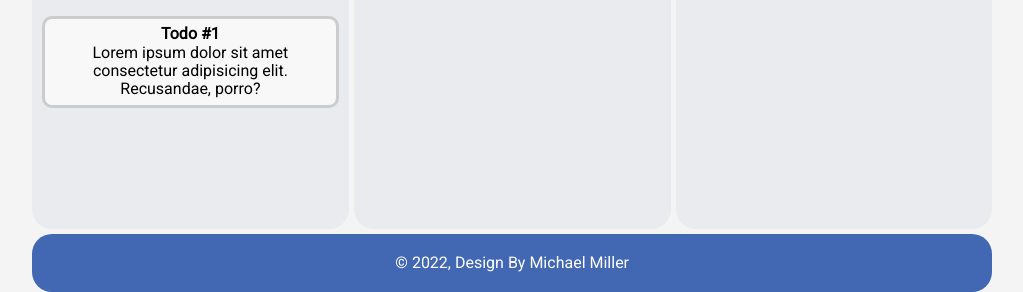
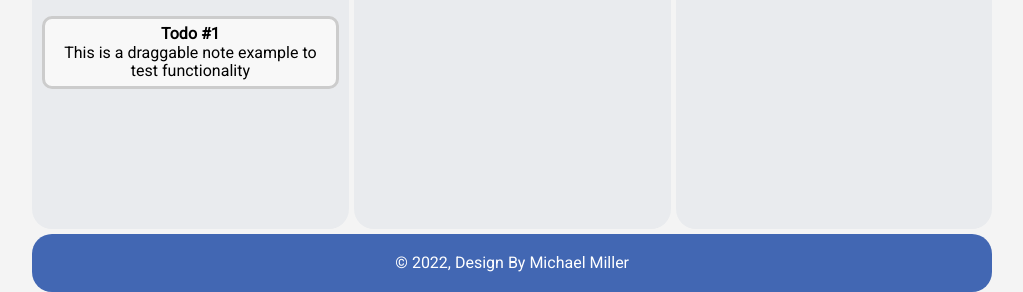
Before and after one commit to millerm30/todo, a plain HTML site: page index.html in a window 1280 px wide. Shown: the part 539-831 px from the top of the page, without its empty margins (128-1151 px from the left). Drawn offline with Linux system fonts and the light colour scheme.

Commit message:
draggable changes

```diff
--- a/index.html
+++ b/index.html
@@ -48,7 +48,7 @@
             <h3>To-Do</h3>
             <div class="card" draggable="true" ondragstart="drag(event)" data-id="1">
                 <h4>Todo #1</h4>
-                <p>Lorem ipsum dolor sit amet consectetur adipisicing elit. Recusandae, porro?</p>
+                <p>This is a draggable note example to test functionality</p>
             </div>
         </div>
         <div class="inprogress-content" ondrop="drop(event)" ondragover="allowDrop(event)">
```
